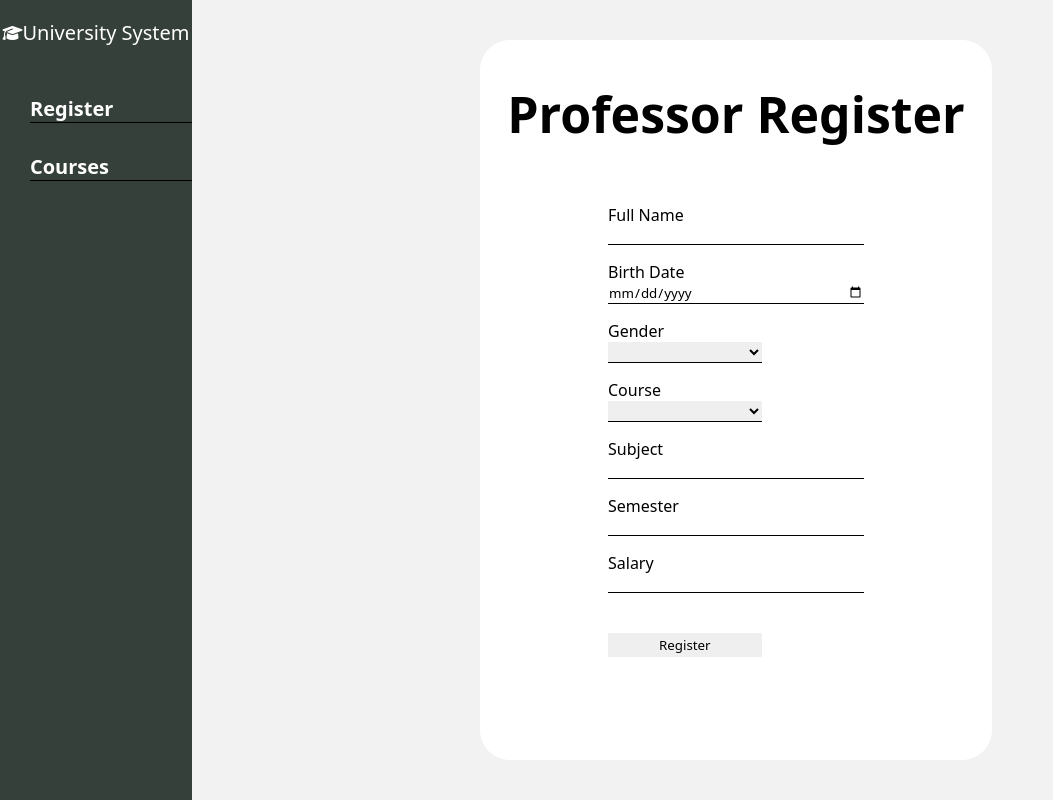
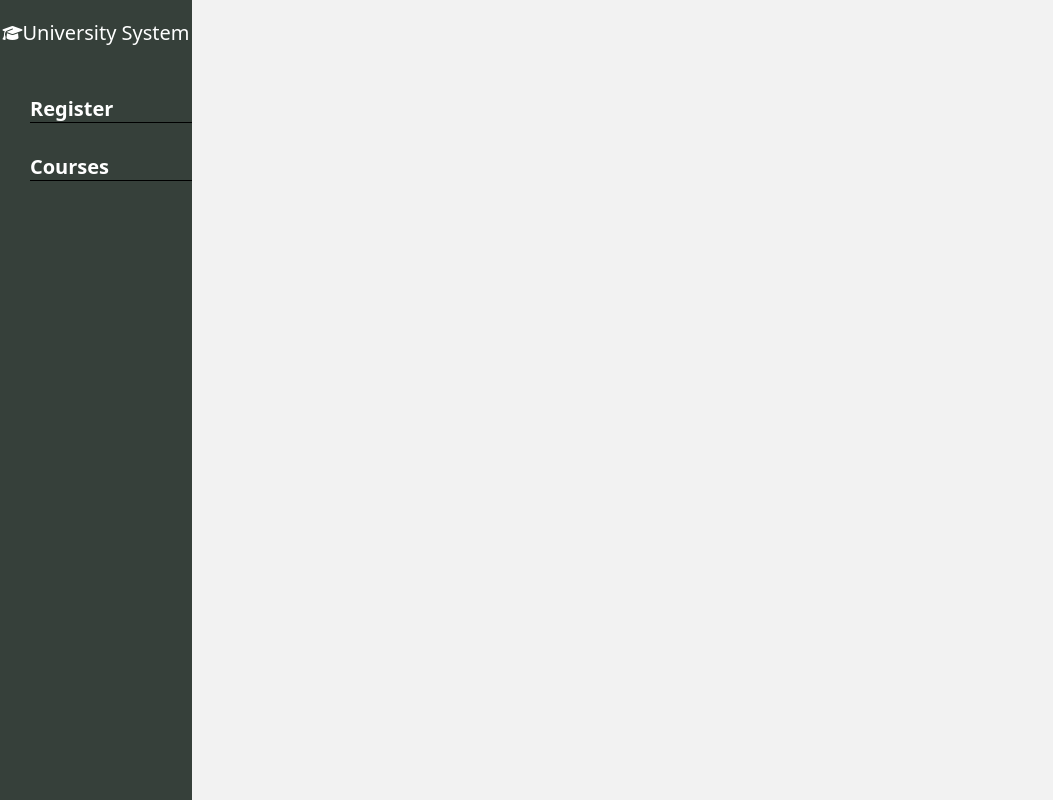
Before and after one commit to GabrielCanteiro/university_system, a plain HTML site: page index.html in a window 1280 px wide. Shown: the whole page, without its empty margins (0-1053 px from the left). Drawn offline with Linux system fonts and the light colour scheme.

Commit message:
remove display block

```diff
--- a/index.html
+++ b/index.html
@@ -71,7 +71,7 @@
         </div>
     </section>
 
-    <section class="main-register-professor" style="display: block;">
+    <section class="main-register-professor">
         <div class="register-container">
             <h1>Professor Register</h1>
             <form action="">
```
